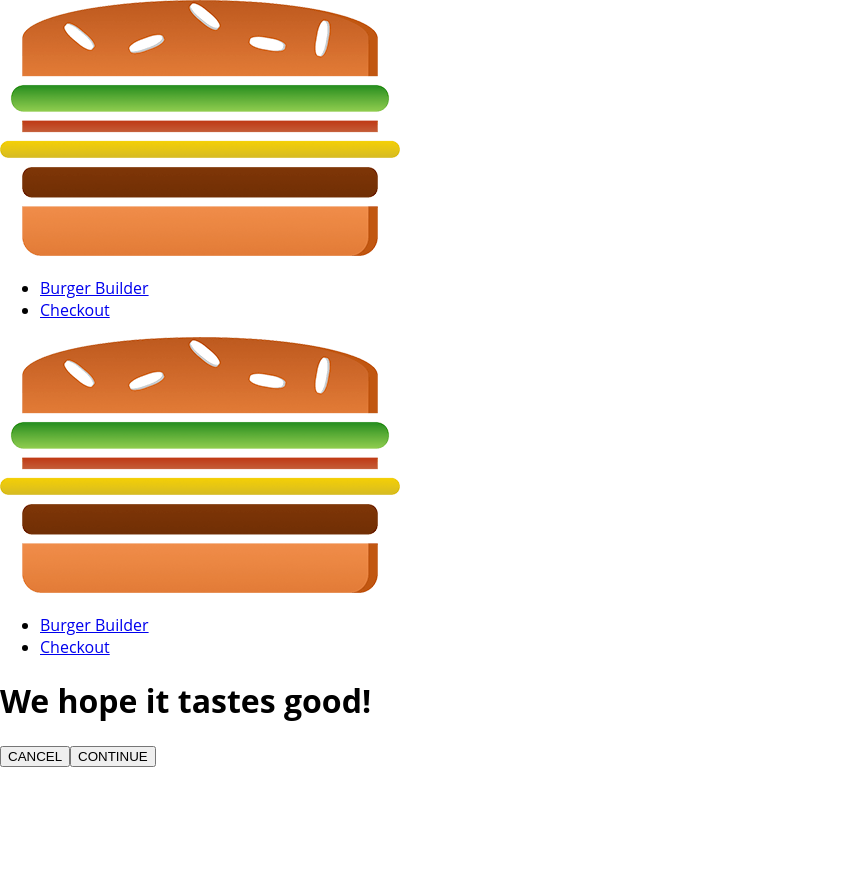
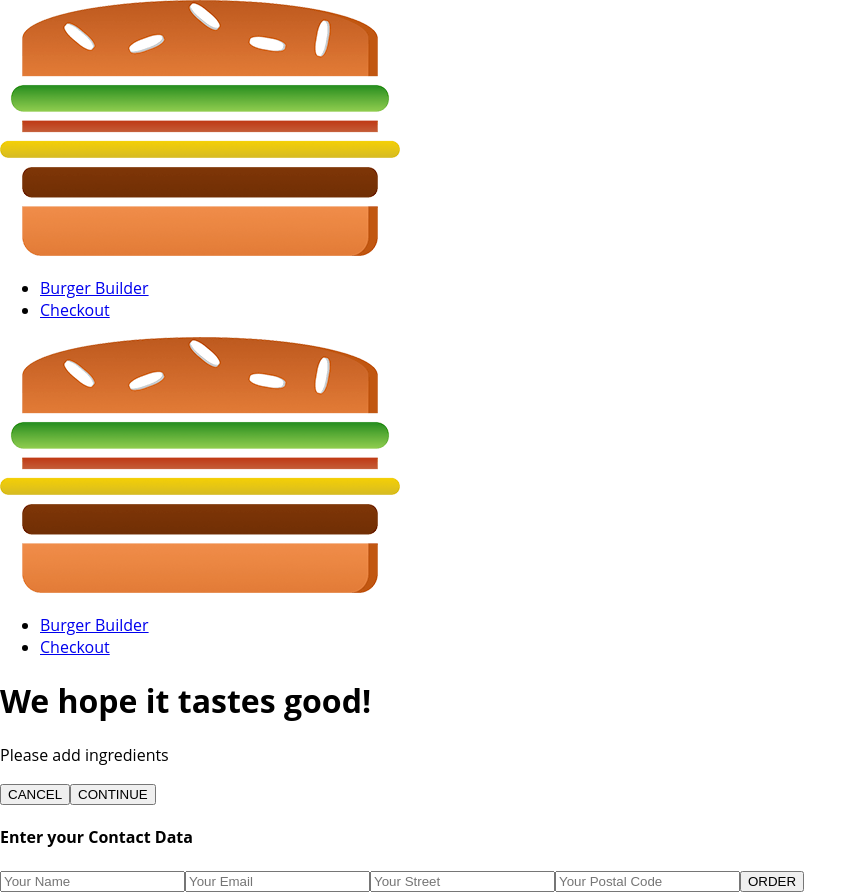
Before and after one commit to Aleksandandar-Nedelkovski/react-burger-app, a React app: page /checkout in a window 1280 px wide. Both pictures are taken after a click on the button "CONTINUE". Shown: the whole page, without its empty margins (0-867 px from the left). Before the commit the page ends 800 px from the top, so only its background shows below. Built offline with nearby package versions, Linux system fonts and the light colour scheme.

Commit message:
order submission and passing data between pages

```diff
--- a/src/continers/BurgerBuilder/BurgerBuilder.js
+++ b/src/continers/BurgerBuilder/BurgerBuilder.js
@@ -8,7 +8,6 @@
 import Spinner from "../../components/UI/Spinner/Spinner";
 import withErrorHandler from "../../hoc/withErrorHandler/withErrorHandler";
 import axios from "../../axios-orders";
-
 
 const INGREDIENT_PRICES = {
   salad: 0.5,
@@ -88,29 +87,16 @@
 
   purchaseContinueHandler = () => {
     // alert("Continue");
-    // this.setState({ loading: true });
-    // const order = {
-    //   ingredients: this.state.ingredients,
-    //   price: this.state.totalPrice,
-    //   customer: {
-    //     name: "Alex N",
-    //     address: {
-    //       street: "654 N Wayne ave",
-    //       zipCode: "60660",
-    //       country: "USA"
-    //     },
-    //     email: "a@mail.com"
-    //   },
-    //   deliveryMethod: "fastest"
-    // }
-    // axios.post("/orders.json", order)
-    //   .then(response => {
-    //     this.setState({ loading: false, purchasing: false });
-    //   })
-    //   .catch(error => {
-    //     this.setState({ loading: false, purchasing: false });
-    //   });
-    this.props.history.push("/checkout")
+    const queryParams = [];
+    for (let i in this.state.ingredients) {
+      queryParams.push(encodeURIComponent(i) + "=" + encodeURIComponent(this.state.ingredients[i]))
+    }
+    queryParams.push("price=" + this.state.totalPrice)
+    const queryString = queryParams.join("&");
+    this.props.history.push({
+      pathname: "/checkout",
+      search: '?' + queryString
+    });
   };
 
   render() {
--- a/src/continers/Checkout/Checkout.js
+++ b/src/continers/Checkout/Checkout.js
@@ -1,14 +1,28 @@
 import React, { Component } from 'react';
+import { Route } from "react-router-dom";
+
 import CheckoutSummary from '../../components/Order/CheckoutSummary/CheckoutSummary';
+import ContactData from "./ContactData/ContactData";
 
 class Checkout extends Component {
   state = {
-    ingredients: {
-      salad: 1,
-      meat: 1,
-      cheese: 1,
-      bacon: 1,
+    ingredients: null,
+    price: 0
+  }
+
+  componentWillMount() {
+    const query = new URLSearchParams(this.props.location.search);
+    const ingredients = {};
+    let price = 0;
+    for (let param of query.entries()) {
+      //['salad', '1']
+      if (param[0] === 'price') {
+        price = param[1];
+      } else {
+        ingredients[param[0]] = + param[1];
+      }
     }
+    this.setState({ ingredients: ingredients, totalPrice: price })
   }
 
   checkoutCancelledHandler = () => {
@@ -26,6 +40,14 @@
           ingredients={this.state.ingredients}
           checkoutCancelled={this.checkoutCancelledHandler}
           checkoutContinued={this.checkoutContinuedHandler} />
+        <Route
+          path={this.props.match.path + "/contact-data"}
+          render={(props) => (
+            <ContactData
+              ingredients={this.state.ingredients}
+              price={this.state.totalPrice} {...props}
+            />
+          )} />
       </div>
     )
   }
--- /dev/null
+++ b/src/continers/Checkout/ContactData/ContactData.css
@@ -0,0 +1,19 @@
+.ContactData {
+  margin: 20px auto;
+  width: 80%;
+  text-align: center;
+  box-shadow: 0 2px 3px #ccc;
+  border: 1px solid #eee;
+  padding: 10px;
+  box-sizing: border-box;
+}
+
+.Input {
+  display: block;
+}
+
+@media(min-width: 600px) {
+  .ContactData {
+    width: 500px;
+  }
+}
--- /dev/null
+++ b/src/continers/Checkout/ContactData/ContactData.js
@@ -0,0 +1,69 @@
+import React, { Component } from 'react';
+
+import Button from "../../../components/UI/Button/Button";
+import Spinner from "../../../components/UI/Spinner/Spinner";
+import axios from "../../../axios-orders";
+import classes from "./ContactData.css";
+
+class ContactData extends Component {
+  state = {
+    name: 'das',
+    email: 'das@m.com',
+    address: {
+      street: 'sda',
+      postalCode: 'das',
+    },
+    loading: false
+  }
+
+  orderHandler = (event) => {
+    event.preventDefault();
+    // console.log(this.props.ingredients);
+    this.setState({ loading: true });
+    const order = {
+      ingredients: this.props.ingredients,
+      price: this.props.price,
+      customer: {
+        name: "Alex N",
+        address: {
+          street: "654 N Wayne ave",
+          zipCode: "60660",
+          country: "USA"
+        },
+        email: "a@mail.com"
+      },
+      deliveryMethod: "fastest"
+    }
+    axios.post("/orders.json", order)
+      .then(response => {
+        this.setState({ loading: false });
+        this.props.history.push("/");
+      })
+      .catch(error => {
+        this.setState({ loading: false });
+      });
+  }
+
+  render() {
+    let form = (
+      <form>
+        <input className={classes.Input} type="text" name="name" placeholder="Your Name" />
+        <input className={classes.Input} type="email" name="email" placeholder="Your Email" />
+        <input className={classes.Input} type="text" name="street" placeholder="Your Street" />
+        <input className={classes.Input} type="text" name="postal-code" placeholder="Your Postal Code" />
+        <Button type="submit" btnType="Success" clicked={this.orderHandler}>ORDER</Button>
+      </form>
+    );
+    if (this.state.loading) {
+      form = <Spinner />
+    }
+    return (
+      <div className={classes.ContactData}>
+        <h4>Enter your Contact Data</h4>
+        {form}
+      </div>
+    )
+  }
+}
+
+export default ContactData;
```
